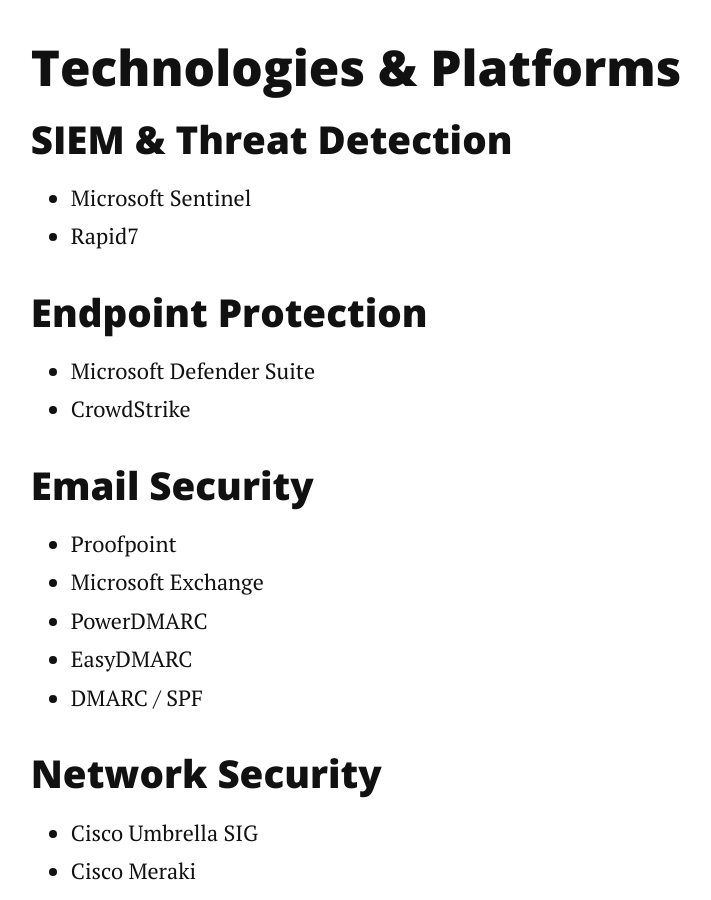
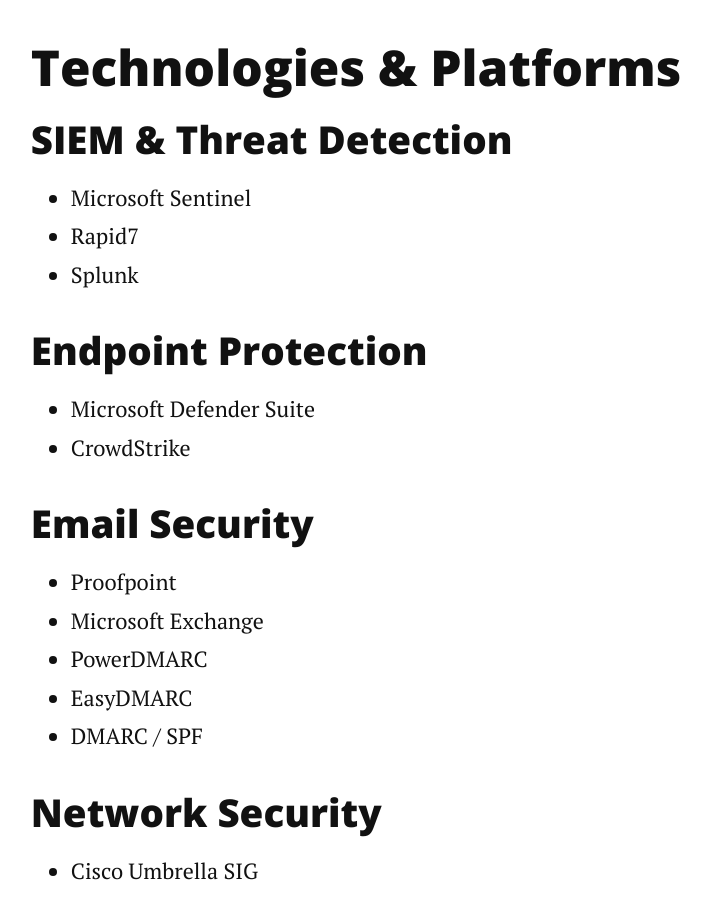
Before and after one commit to leonuz/leonuz.github.io, a Jekyll site: the page built from about.md, in a window 1280 px wide and 900 px high, scrolled down 2251 px. Shown: the whole window, without its empty margins (238-949 px from the left). Built offline with Jekyll 4.4.1, drawn with Linux system fonts in a browser that asks for light colours; nearby versions of some CDN libraries.

Commit message:
Add Splunk to SIEM platforms

```diff
--- a/about.md
+++ b/about.md
@@ -43,6 +43,7 @@
 	<ul>
 		<li>Microsoft Sentinel</li>
 		<li>Rapid7</li>
+		<li>Splunk</li>
 	</ul>
 
 	<h3>Endpoint Protection</h3>
```
